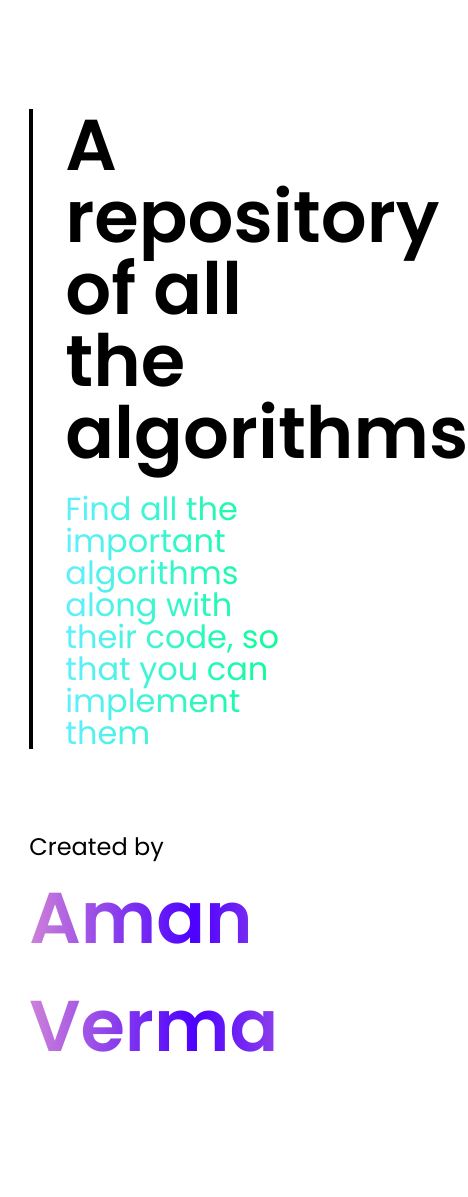
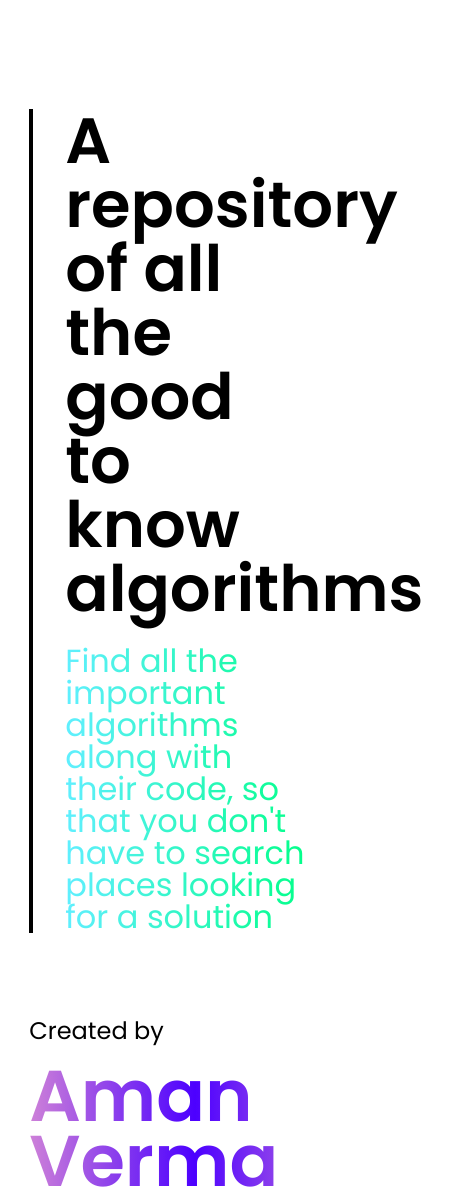
Before and after one commit to amanopia/mini-projects, a plain HTML site: page algorithms/index.html in a window 390 px wide. Shown: the part 52-1249 px from the top of the page, 468 px wide, since content can reach past the window. Before the commit the page ends 1132 px from the top, so only its background shows below. Drawn offline with Linux system fonts and the light colour scheme.

Commit message:
added media queries for different screenn widths

```diff
--- a/algorithms/index.html
+++ b/algorithms/index.html
@@ -24,8 +24,8 @@
 
     <!-- HEADING -->
     <div class="heading">
-        <h1>A repository of all the algorithms</h1>
-        <p>Find all the important algorithms along with their code, so that you can implement them</p>
+        <h1>A repository of all the good to know algorithms</h1>
+        <p>Find all the important algorithms along with their code, so that you don't have to search places looking for a solution</p>
     </div>
 
     <!-- CREATED BY -->
--- a/algorithms/styles/styles.css
+++ b/algorithms/styles/styles.css
@@ -159,8 +159,22 @@ nav p {
 }
 
 
+/* MEDIA QUERIES */
 @media screen and (max-width: 600px) {
     .created-by {
         margin-top: 5rem;
     }
 }
+
+@media screen and (max-width: 660px) {
+    .heading > h1 {
+        font-size: 4rem;
+    }
+}
+
+@media screen and (max-width: 575px) {
+    .created-by h1 {
+        line-height: 0.9;
+        margin-top: 1rem;
+    }
+}
```
